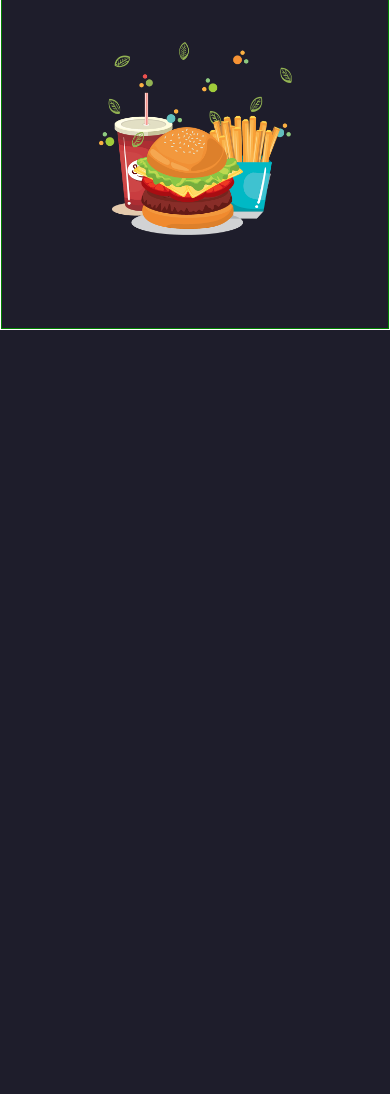
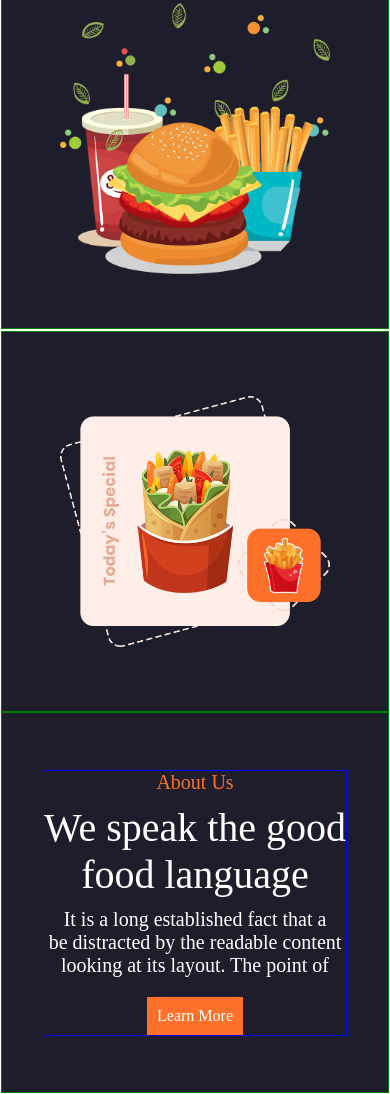
Before and after one commit to Gonzx77/proyectoWeb, a plain HTML site: page index.html in a window 390 px wide. Shown: the part 514-1608 px from the top of the page. Before the commit the page ends 844 px from the top, so only its background shows below. Drawn offline with nearby package versions, Linux system fonts and the light colour scheme.

Commit message:
Se creo el segundo contenedor de informacion: - Se añadio la imagen "about.png". - Se añadio el texto de este contenedor. - Es adaptable a dispositivos moviles

```diff
--- a/css/style.css
+++ b/css/style.css
@@ -35,6 +35,20 @@ body{
 }
 
 
+.menu{
+    position: relative;
+    display: flex;
+    align-items: center;
+    justify-content: right;
+}
+
+#menuMovil{
+    filter: invert();
+    width: 30px;
+    position: absolute;
+    margin-right: 3vw;
+    display: none;
+}
 
 .menuGrid{
     width: 100%;
@@ -83,8 +97,22 @@ body{
     font-size: 130px;
     color: var(--color-1);
 }
+#contInfoTitle2{
+    margin-bottom: 10px;
+    font-size: 40px;
+    color: var(--color-1);
+}
 #contInfoText{
     font-size: 50px;
+    color: var(--color-w);
+}
+#contInfoText2{
+    margin-bottom: 10px;
+    font-size: 70px;
+    color: var(--color-w);
+}
+#contInfoDescript2{
+    font-size: 30px;
     color: var(--color-w);
 }
 .contInfoButtom{
@@ -98,7 +126,7 @@ body{
     color: var(--color-w);
 }
 #contImg{
-    width: 50%;
+    width: 70%;
 }
 
 
@@ -119,10 +147,22 @@ body{
     #contInfoTitle{
         font-size: 60px;
     }
+    #contInfoTitle2{
+        font-size: 20px;
+    }
     #contInfoText{
         font-size: 30px;
+    }
+    #contInfoText2{
+        font-size: 40px;
+    }
+    #contInfoDescript2{
+        font-size: 20px;
     }
     #contInfoButtom{
         font-size: 16px;
     }
+    #menuMovil{
+        display: block;
+    }
 }
--- a/index.html
+++ b/index.html
@@ -14,6 +14,7 @@
             <p id="food">Foods</p>
         </div>
         <div class="menu">
+            <img id="menuMovil" src="storage/images/icons/menu.png">
             <div class="menuGrid">
                 <div class="menuElement">
                     <p class="menuText">Home</p>
@@ -49,6 +50,21 @@
             <img id="contImg" src="storage/images/home.png">
         </div>
     </div>
+    <div id="cont2" class="cont">
+        <div id="center" class="contElement">
+            <img id="contImg" src="storage/images/about.png">
+        </div>
+        <div id="center" class="contElement">
+            <div class="contInfo">
+                <p id="contInfoTitle2">About Us</p>
+                <p id="contInfoText2">We speak the good<br>food language</p>
+                <p id="contInfoDescript2">It is a long established fact that a<br>be distracted by the readable content<br>looking at its layout. The point of</p>
 
+                <div class="contInfoButtom">
+                    <p id="contInfoButtom">Learn More</p>
+                </div>
+            </div>
+        </div>
+    </div>
 </body>
 </html>
```
Also changed, not shown: storage/images/icons/menu.png (added).
